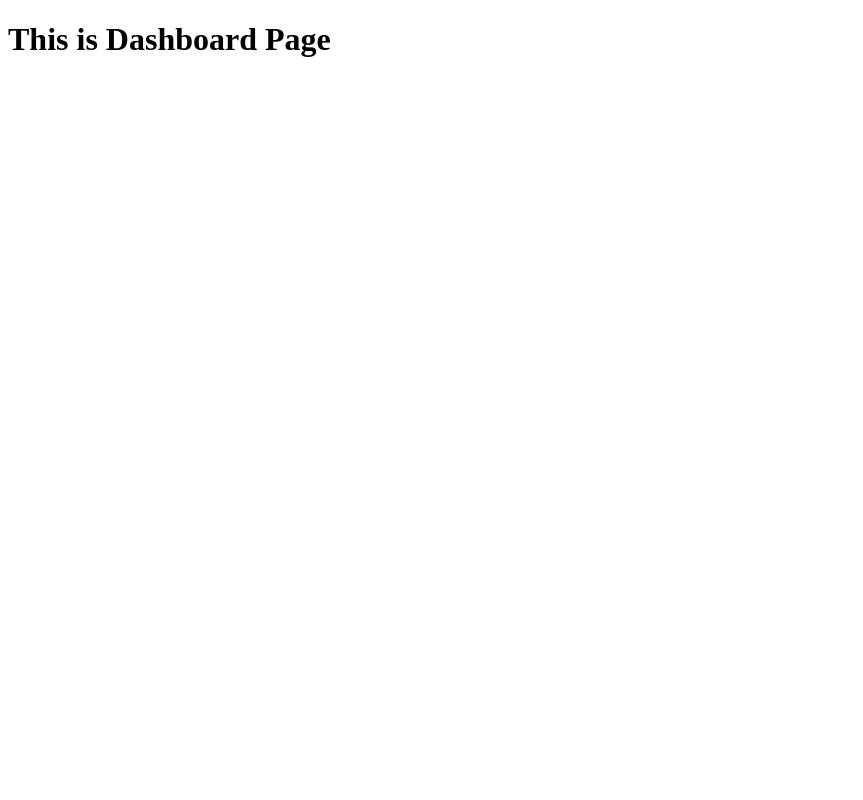
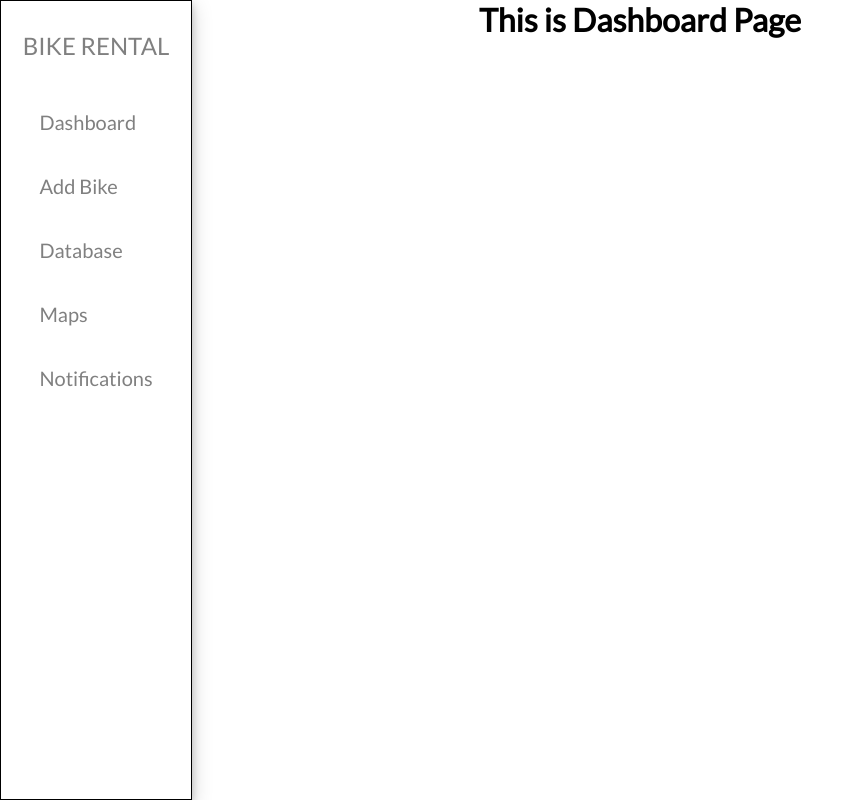
Before and after one commit to ghighe/rentalBikesApp, a React (Create React App) app in the folder frontend/: page / in a window 1280 px wide. Shown: the whole page, without its empty margins (0-863 px from the left). Built offline with nearby package versions, Linux system fonts and the light colour scheme.

Commit message:
added navbar and routing

```diff
--- a/frontend/public/index.html
+++ b/frontend/public/index.html
@@ -6,6 +6,9 @@
     <meta name="theme-color" content="#000000" />
     <meta name="description" content="Web site created using create-react-app"/>
     <title>RentalBikeApp</title>
+    <style>
+      @import url('https://fonts.googleapis.com/css2?family=Lato:ital,wght@0,300;0,400;1,300&family=Montserrat+Alternates&family=Montserrat:ital,wght@0,300;1,200&family=Questrial&family=Roboto:wght@300&display=swap');
+      </style>
   </head>
   <body>
     <div id="root"></div>
--- a/frontend/src/App.css
+++ b/frontend/src/App.css
@@ -0,0 +1,20 @@
+body {
+  font-family: "Lato", sans-serif;
+}
+
+.main-container {
+  display: flex;
+  justify-content: center;
+}
+
+.left-menu {
+  width: 15%;
+  position: absolute;
+  left: 0;
+  top: 0;
+  height: 100%;
+}
+
+.content {
+  width: auto;
+}
--- a/frontend/src/App.js
+++ b/frontend/src/App.js
@@ -1,8 +1,20 @@
 import React from "react";
-import RouteLinks from "./Routes/RouteLinks";
+
+import "./App.css";
+import NavBar from "./Components/NavBar/NavBar";
+import RouterLinks from "./Routes/RouterLinks";
 
 const App = () => {
-  return <RouteLinks />;
+  return (
+    <div className="main-container">
+      <nav className="left-menu">
+        <NavBar />
+      </nav>
+      <main className="content">
+        <RouterLinks />
+      </main>
+    </div>
+  );
 };
 
 export default App;
--- /dev/null
+++ b/frontend/src/Components/NavBar/NavBar.css
@@ -0,0 +1,39 @@
+.nav-bar {
+  border: 1px solid black;
+  height: 100vh;
+  overflow: hidden;
+  display: flex;
+  color: grey;
+  flex-direction: column;
+  align-items: center;
+  box-shadow: 0 4px 8px 0 rgb(0 0 0 / 20%), 0 6px 20px 0 rgb(0 0 0 / 19%);
+}
+
+.nav-bar h2 {
+  font-weight: 400;
+  margin: 30px auto;
+}
+
+.nav-bar ul {
+  list-style-type: none;
+}
+
+.nav-bar li {
+  padding: 20px 15px;
+}
+
+.nav-link {
+  text-decoration: none;
+  color: grey;
+  font-size: 20px;
+}
+
+.nav-bar li:hover {
+  background-color: red;
+  color: white;
+  border-radius: 5px;
+}
+
+a:hover {
+  color: white;
+}
--- /dev/null
+++ b/frontend/src/Components/NavBar/NavBar.js
@@ -0,0 +1,39 @@
+import "./NavBar.css";
+import { Link } from "react-router-dom";
+
+const NavBar = () => {
+  return (
+    <div className="nav-bar">
+      <h2>BIKE RENTAL</h2>
+      <ul>
+        <li>
+          <Link className="nav-link" to="/">
+            Dashboard
+          </Link>
+        </li>
+        <li>
+          <Link className="nav-link" to="/add_bikes">
+            Add Bike
+          </Link>
+        </li>
+        <li>
+          <Link className="nav-link" to="/database">
+            Database
+          </Link>
+        </li>
+        <li>
+          <Link className="nav-link" to="/maps">
+            Maps
+          </Link>
+        </li>
+        <li>
+          <Link className="nav-link" to="/notifications">
+            Notifications
+          </Link>
+        </li>
+      </ul>
+    </div>
+  );
+};
+
+export default NavBar;
--- a/frontend/src/Routes/RouteLinks.js
+++ /dev/null
@@ -1,22 +0,0 @@
-import { Routes, Route, BrowserRouter } from "react-router-dom";
-import AddBike from "../Pages/AddBike";
-import Dashboard from "../Pages/Dashboard";
-import Database from "../Pages/Database";
-import Maps from "../Pages/Maps";
-import Notifications from "../Pages/Notifications";
-
-const RouteLinks = () => {
-  return (
-    <BrowserRouter>
-      <Routes>
-        <Route path="/" element={<Dashboard />} />
-        <Route path="/add_bikes" element={<AddBike />} />
-        <Route path="/database" element={<Database />} />
-        <Route path="/maps" element={<Maps />} />
-        <Route path="/notifications" element={<Notifications />} />
-      </Routes>
-    </BrowserRouter>
-  );
-};
-
-export default RouteLinks;
--- /dev/null
+++ b/frontend/src/Routes/RouterLinks.js
@@ -0,0 +1,23 @@
+import { Route, Routes } from "react-router-dom";
+import AddBike from "../Pages/AddBike";
+import Dashboard from "../Pages/Dashboard";
+import Database from "../Pages/Database";
+import Maps from "../Pages/Maps";
+import Notifications from "../Pages/Notifications";
+
+const RouterLinks = () => {
+  const errorMessage = <h1>Page not found!</h1>;
+
+  return (
+    <Routes>
+      <Route path="/" element={<Dashboard />} />
+      <Route path="add_bikes" element={<AddBike />} />
+      <Route path="database" element={<Database />} />
+      <Route path="maps" element={<Maps />} />
+      <Route path="notifications" element={<Notifications />} />
+      <Route path="*" element={errorMessage} />
+    </Routes>
+  );
+};
+
+export default RouterLinks;
--- a/frontend/src/index.css
+++ b/frontend/src/index.css
@@ -0,0 +1,5 @@
+* {
+  margin: 0;
+  padding: 0;
+  box-sizing: border-box;
+}
--- a/frontend/src/index.js
+++ b/frontend/src/index.js
@@ -1,11 +1,14 @@
 import React from "react";
 import ReactDOM from "react-dom/client";
+import { BrowserRouter as Router } from "react-router-dom";
 import "./index.css";
 import App from "./App";
 
 const root = ReactDOM.createRoot(document.getElementById("root"));
 root.render(
   <React.StrictMode>
-    <App />
+    <Router>
+      <App />
+    </Router>
   </React.StrictMode>
 );
```
